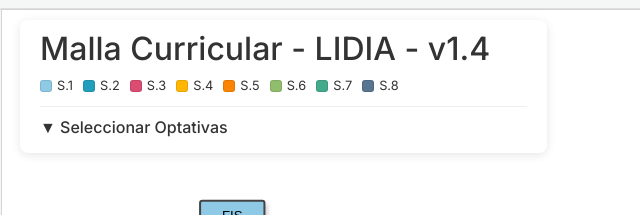
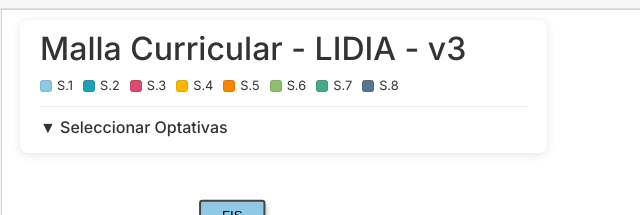
Before and after one commit to sr-sebastian/mapa-lidia, a plain HTML site: page index.html in a window 1280 px wide. Shown: the top 215 px of the page, 0-640 px from the left. Drawn offline with nearby package versions, Linux system fonts and the light colour scheme.

Commit message:
Revert "Update header version from v3 to v1.4"
This reverts commit 2e9a06dfb684f981386d23b3f11a72da0414056b.

```diff
--- a/index.html
+++ b/index.html
@@ -121,7 +121,7 @@ document.addEventListener('DOMContentLoaded', function() {
     uiContainer.className = 'ui-container';
     uiContainer.innerHTML = `
         <div class="header-container">
-            <h2>Malla Curricular - LIDIA - v1.4</h2>
+            <h2>Malla Curricular - LIDIA - v3</h2>
             <div id="legend"></div>
             <div id="electives-toggle">▼ Seleccionar Optativas</div>
             <div id="electives-container"><div id="electives-menus"></div></div>
```
